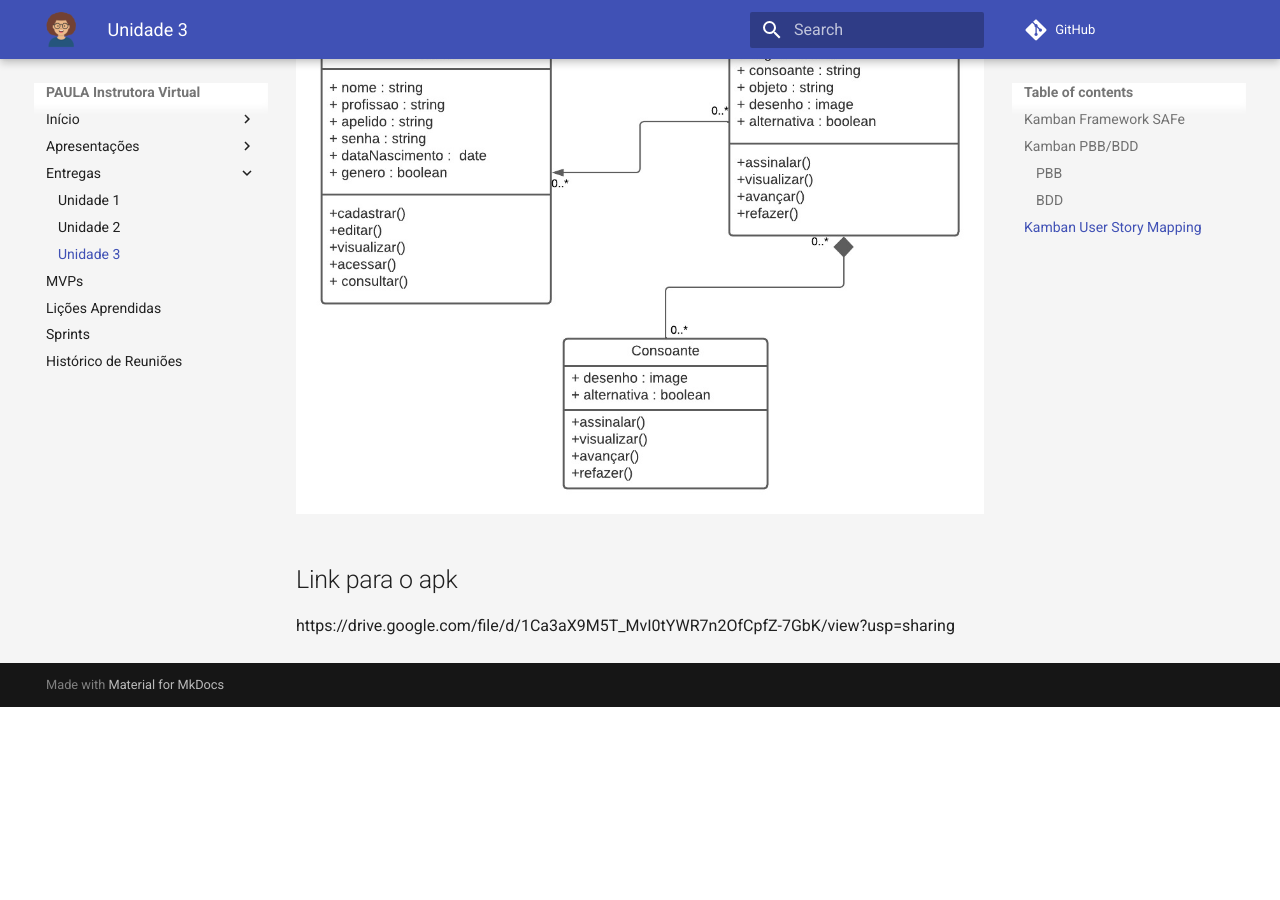
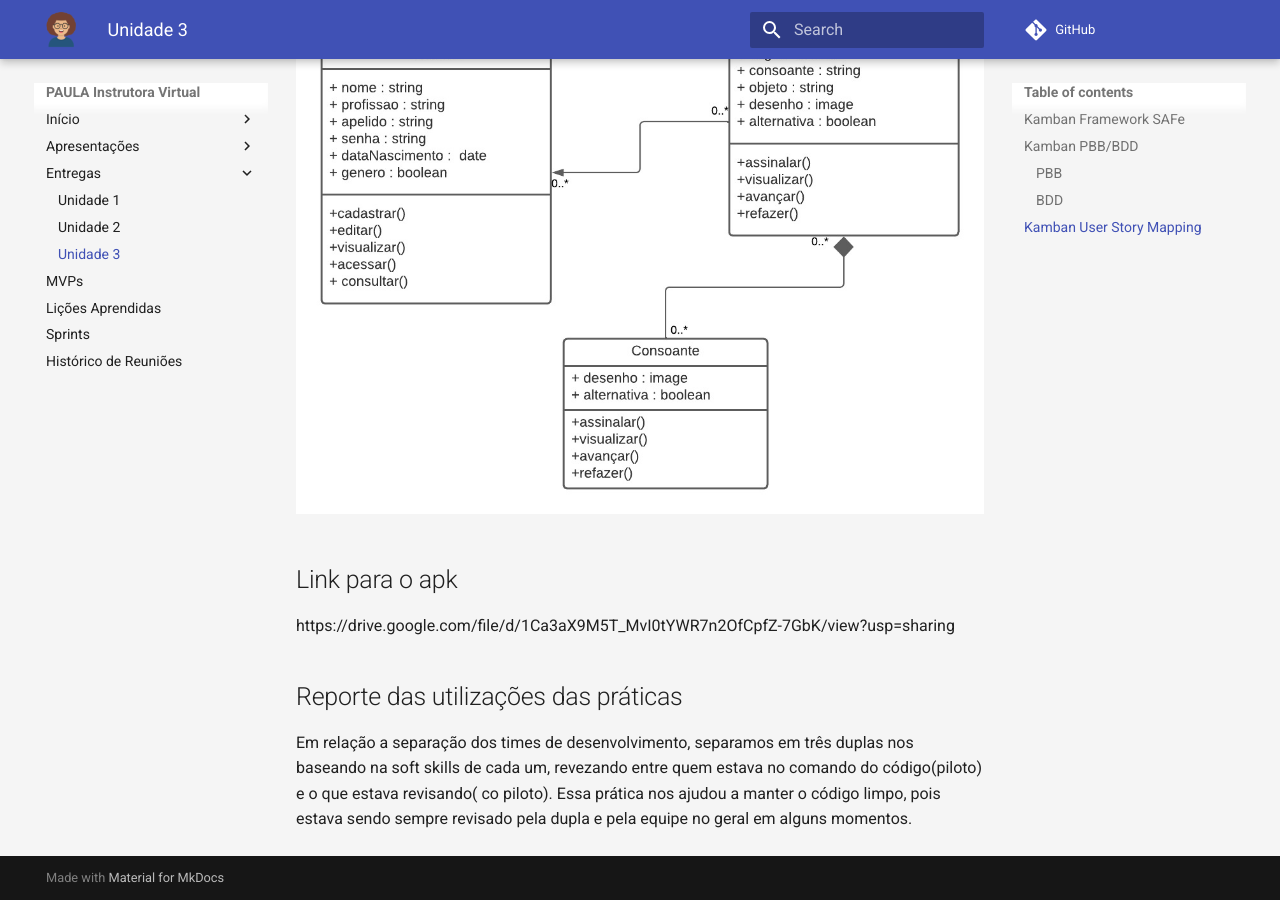
Before and after one commit to mdsreq-fga-unb/2022.1-Paula-Instrutora-Virtual, an MkDocs documentation site: the page built from docs/entregas/unidade_3.md, in a window 1280 px wide and 900 px high, scrolled down 4717 px. Built offline with MkDocs 1.6.1 and Material for MkDocs 9.7.7, drawn with Linux system fonts in a browser that asks for light colours; comment, search, counter and statistics services are not loaded; before the commit the page ends 5424 px from its top, so only the background shows below that.

Commit message:
Entrega Unidade 3 - MDS

```diff
--- a/docs/entregas/unidade_3.md
+++ b/docs/entregas/unidade_3.md
@@ -36,3 +36,7 @@
 ## Link para o apk
 
 https://drive.google.com/file/d/1Ca3aX9M5T_MvI0tYWR7n2OfCpfZ-7GbK/view?usp=sharing
+
+## Reporte das utilizações das práticas
+
+Em relação a separação dos times de desenvolvimento, separamos em três duplas nos baseando na soft skills de cada um, revezando entre quem estava no comando do código(piloto) e o que estava revisando( co piloto). Essa prática nos ajudou a manter o código limpo, pois estava sendo sempre revisado pela dupla e pela equipe no geral em alguns momentos.
```
